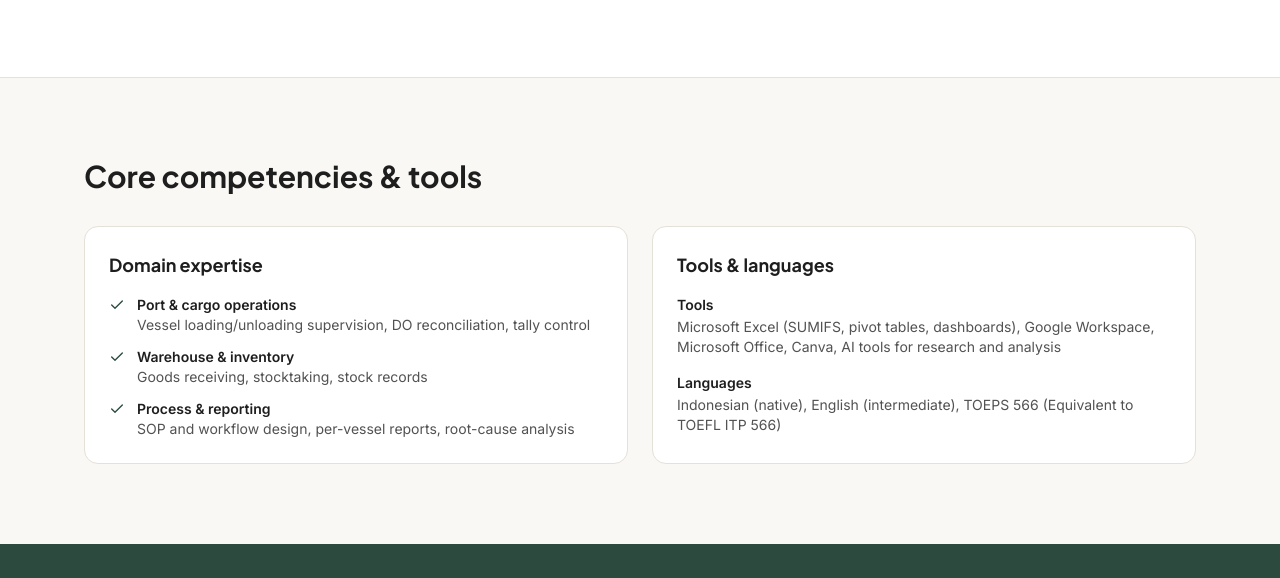
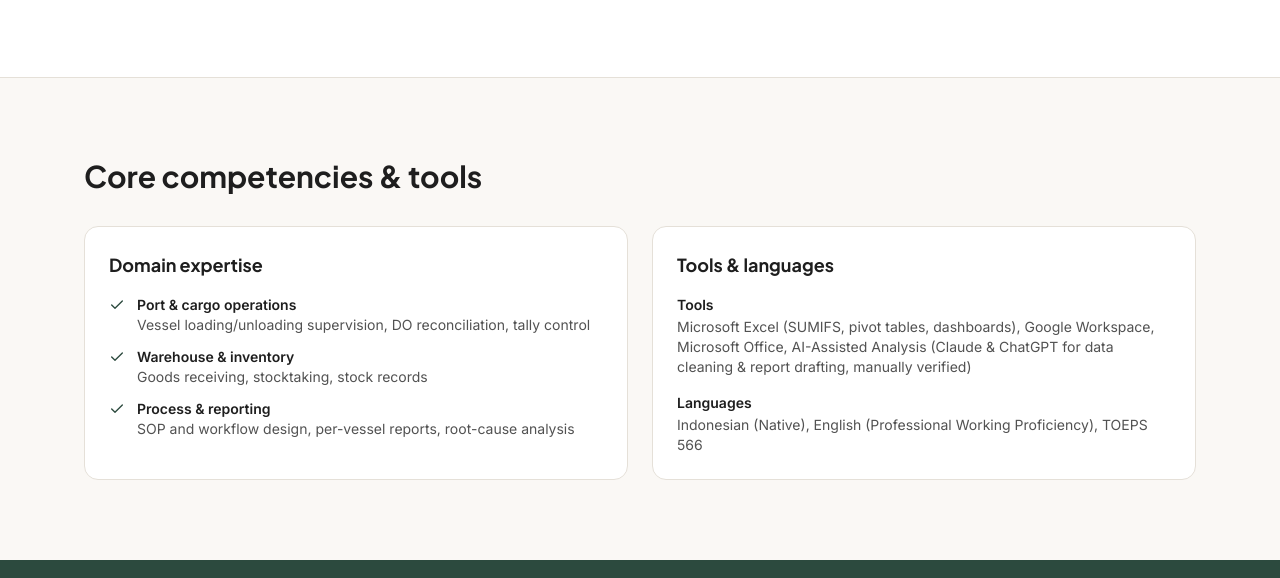
Before and after one commit to muhammadfajar-ap/portofolio, a plain HTML site: page index.html in a window 1280 px wide. Shown: the part 2256-2834 px from the top of the page. Drawn offline with nearby package versions, Linux system fonts and the light colour scheme.

Commit message:
Update index.html

```diff
--- a/index.html
+++ b/index.html
@@ -178,8 +178,8 @@ const skills=()=>[
   [t("Warehouse & inventory","Gudang & persediaan"),t("Goods receiving, stocktaking, stock records","Penerimaan barang, stock opname, pencatatan stok")],
   [t("Process & reporting","Proses & pelaporan"),t("SOP and workflow design, per-vessel reports, root-cause analysis","Perancangan SOP dan alur kerja, laporan per kapal, analisis akar masalah")]]],
  [t("Tools & languages","Alat & bahasa"),"dl",[
-  [t("Tools","Alat"),t("Microsoft Excel (SUMIFS, pivot tables, dashboards), Google Workspace, Microsoft Office, Canva, AI tools for research and analysis","Microsoft Excel (SUMIFS, pivot table, dashboard), Google Workspace, Microsoft Office, Canva, AI tools untuk riset dan analisis")],
-  [t("Languages","Bahasa"),t("Indonesian (native), English (intermediate), TOEPS 566 (Equivalent to TOEFL ITP 566)","Indonesia (native), Inggris (menengah), TOEPS 566 (Setara TOEFL ITP 566)")]]]
+  [t("Tools","Alat"),t("Microsoft Excel (SUMIFS, pivot tables, dashboards), Google Workspace, Microsoft Office, AI-Assisted Analysis (Claude & ChatGPT for data cleaning & report drafting, manually verified)","Microsoft Excel (SUMIFS, pivot table, dashboard), Google Workspace, Microsoft Office, Analisis Berbantuan AI (Claude & ChatGPT untuk pembersihan data & draf laporan, diverifikasi manual)")],
+  [t("Languages","Bahasa"),t("Indonesian (Native), English (Professional Working Proficiency), TOEPS 566","Bahasa Indonesia (Penutur Asli), Bahasa Inggris (Mahir/Profesional), TOEPS 566")]]]
 ];
 
 function render(){
```
